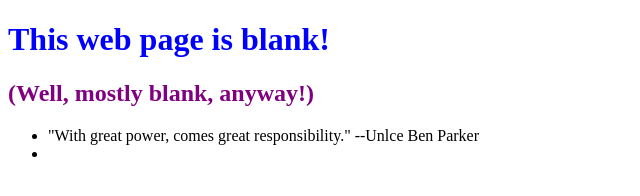
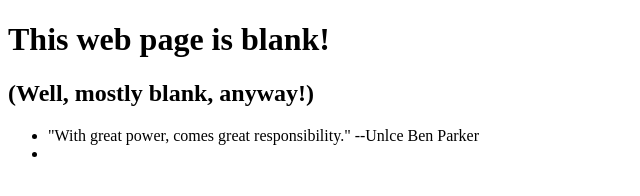
Before and after one commit to tballard001/0main_openSAP_repo, a plain HTML site: page index.html in a window 1280 px wide. Shown: the whole page, without its empty margins (0-640 px from the left). Drawn offline with Linux system fonts and the light colour scheme.

Commit message:
remove style from both headers (II)

```diff
--- a/index.html
+++ b/index.html
@@ -3,11 +3,11 @@
 	<head>
 		<meta http-equiv="Content-Type" content="text/html; charset=utf-8"/>
 		<title> A Page of Quotations</title>
-        <LINK href="styles.css" rel="stelesheet" type="text/css">
+        <LINK href="styles.css" rel="stylesheet" type="text/css">
 	</head>
 	<body>
-		<h1 style = "color: Blue">This web page is blank!</h1>
-		<h2 style = "color: Purple">(Well, mostly blank, anyway!)</h2>
+		<h1>This web page is blank!</h1>
+		<h2>(Well, mostly blank, anyway!)</h2>
 		<ul>
 			<li>"With great power, comes great responsibility." --Unlce Ben Parker</li>
 			<li></li>
```
